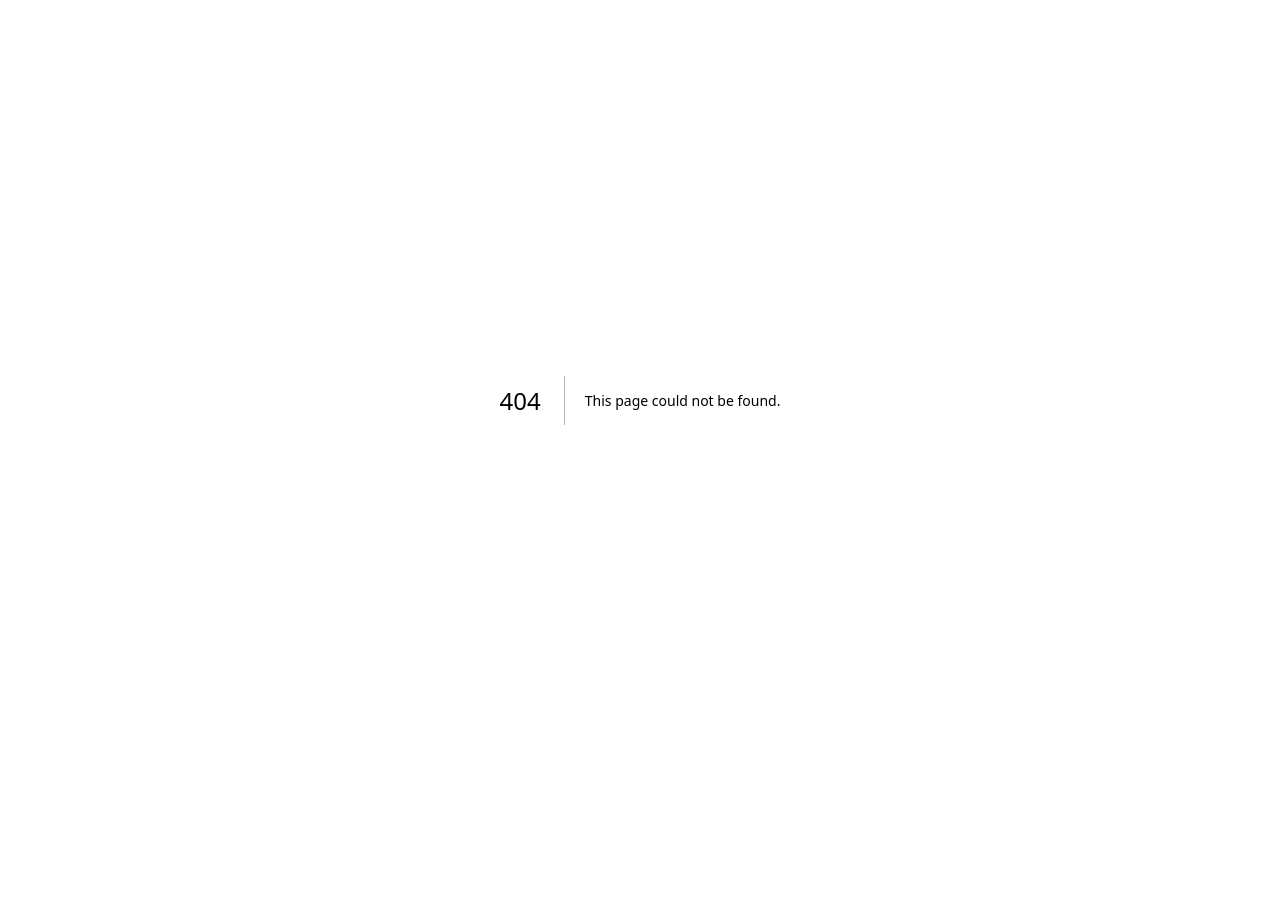
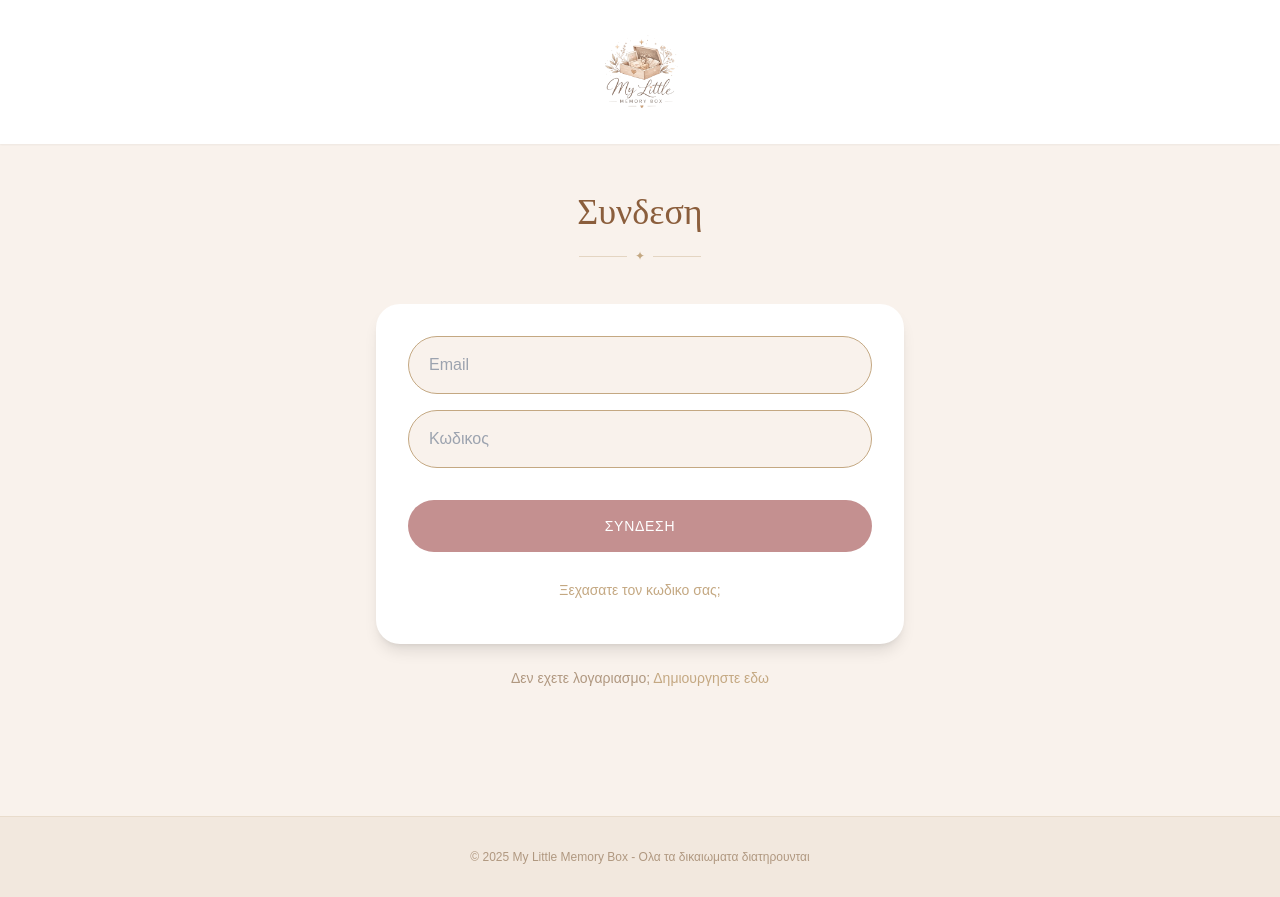
Before and after one commit to mylittlememorybox/My-little-memory-box, a Next.js app: page /login in a window 1280 px wide. Before the commit this address had no page. Before the commit the page ends 800 px from the top, so only its background shows below. Built offline with nearby package versions, Linux system fonts and the light colour scheme; no server answers.

Commit message:
Create page.tsx

```diff
--- /dev/null
+++ b/app/login/page.tsx
@@ -0,0 +1,128 @@
+"use client";
+
+import { useState } from "react";
+import Link from "next/link";
+import { createClient } from "@supabase/supabase-js";
+import { useRouter } from "next/navigation";
+
+const supabase = createClient(
+  process.env.NEXT_PUBLIC_SUPABASE_URL!,
+  process.env.NEXT_PUBLIC_SUPABASE_ANON_KEY!
+);
+
+export default function LoginPage() {
+  const router = useRouter();
+  const [formData, setFormData] = useState({
+    email: "",
+    password: "",
+  });
+  const [loading, setLoading] = useState(false);
+  const [error, setError] = useState("");
+
+  const handleSubmit = async () => {
+    setError("");
+
+    if (!formData.email || !formData.password) {
+      setError("Παρακαλω συμπληρωστε ολα τα πεδια.");
+      return;
+    }
+
+    setLoading(true);
+
+    try {
+      const { error: signInError } = await supabase.auth.signInWithPassword({
+        email: formData.email,
+        password: formData.password,
+      });
+
+      if (signInError) {
+        setError("Λαθος email η κωδικος. Δοκιμαστε ξανα.");
+        return;
+      }
+
+      router.push("/dashboard");
+    } catch (err) {
+      setError("Σφαλμα κατα τη συνδεση. Δοκιμαστε ξανα.");
+    } finally {
+      setLoading(false);
+    }
+  };
+
+  return (
+    <div className="min-h-screen bg-[#F9F2EC]">
+      <header className="bg-white shadow-sm sticky top-0 z-50">
+        <div className="max-w-2xl mx-auto px-6 py-6 flex justify-center">
+          <Link href="/" className="hover:opacity-80 transition-opacity">
+            <img src="/logo.png" alt="My Little Memory Box" className="w-24 h-auto object-contain" />
+          </Link>
+        </div>
+      </header>
+
+      <div className="pt-12 pb-20 px-6 max-w-xl mx-auto">
+        <div className="text-center mb-10">
+          <h1 className="text-4xl font-serif text-[#8B5E3C] mb-4">
+            Συνδεση
+          </h1>
+          <div className="flex items-center justify-center gap-2 mt-4">
+            <div className="w-12 h-px bg-[#C4A882] opacity-40" />
+            <span className="text-[#C4A882] text-xs">✦</span>
+            <div className="w-12 h-px bg-[#C4A882] opacity-40" />
+          </div>
+        </div>
+
+        <div className="bg-white rounded-3xl shadow-lg p-8">
+          <div className="space-y-4 mb-8">
+            <input
+              type="email"
+              placeholder="Email"
+              value={formData.email}
+              onChange={(e) => setFormData({ ...formData, email: e.target.value })}
+              className="w-full px-5 py-4 rounded-full border border-[#C4A882] text-[#7A6055] font-light focus:outline-none focus:border-[#8B5E3C] bg-[#F9F2EC]"
+            />
+            <input
+              type="password"
+              placeholder="Κωδικος"
+              value={formData.password}
+              onChange={(e) => setFormData({ ...formData, password: e.target.value })}
+              className="w-full px-5 py-4 rounded-full border border-[#C4A882] text-[#7A6055] font-light focus:outline-none focus:border-[#8B5E3C] bg-[#F9F2EC]"
+            />
+          </div>
+
+          {error && (
+            <div className="bg-red-50 border border-red-200 rounded-2xl p-4 mb-6">
+              <p className="text-red-600 text-sm font-light">{error}</p>
+            </div>
+          )}
+
+          <button
+            onClick={handleSubmit}
+            disabled={loading}
+            className="w-full py-4 bg-[#C49090] text-white rounded-full font-light uppercase tracking-wider text-sm hover:opacity-90 hover:-translate-y-0.5 transition-all disabled:opacity-50 mb-4"
+          >
+            {loading ? "Συνδεση..." : "Συνδεση"}
+          </button>
+
+          <Link
+            href="/forgot-password"
+            className="block w-full py-3 text-center text-[#C4A882] text-sm font-light hover:text-[#8B5E3C] transition-colors"
+          >
+            Ξεχασατε τον κωδικο σας;
+          </Link>
+        </div>
+
+        <p className="text-center text-sm text-[#B09880] font-light mt-6">
+          Δεν εχετε λογαριασμο;{" "}
+          <Link href="/register" className="text-[#C4A882] hover:text-[#8B5E3C]">
+            Δημιουργηστε εδω
+          </Link>
+        </p>
+      </div>
+
+      <footer className="bg-[#F2E8DE] py-8 px-6 text-center border-t border-[rgba(196,168,130,0.2)] mt-12">
+        <p className="text-xs font-light text-[#B09880]">
+          © 2025 My Little Memory Box - Ολα τα δικαιωματα διατηρουνται
+        </p>
+      </footer>
+    </div>
+  );
+}
```
